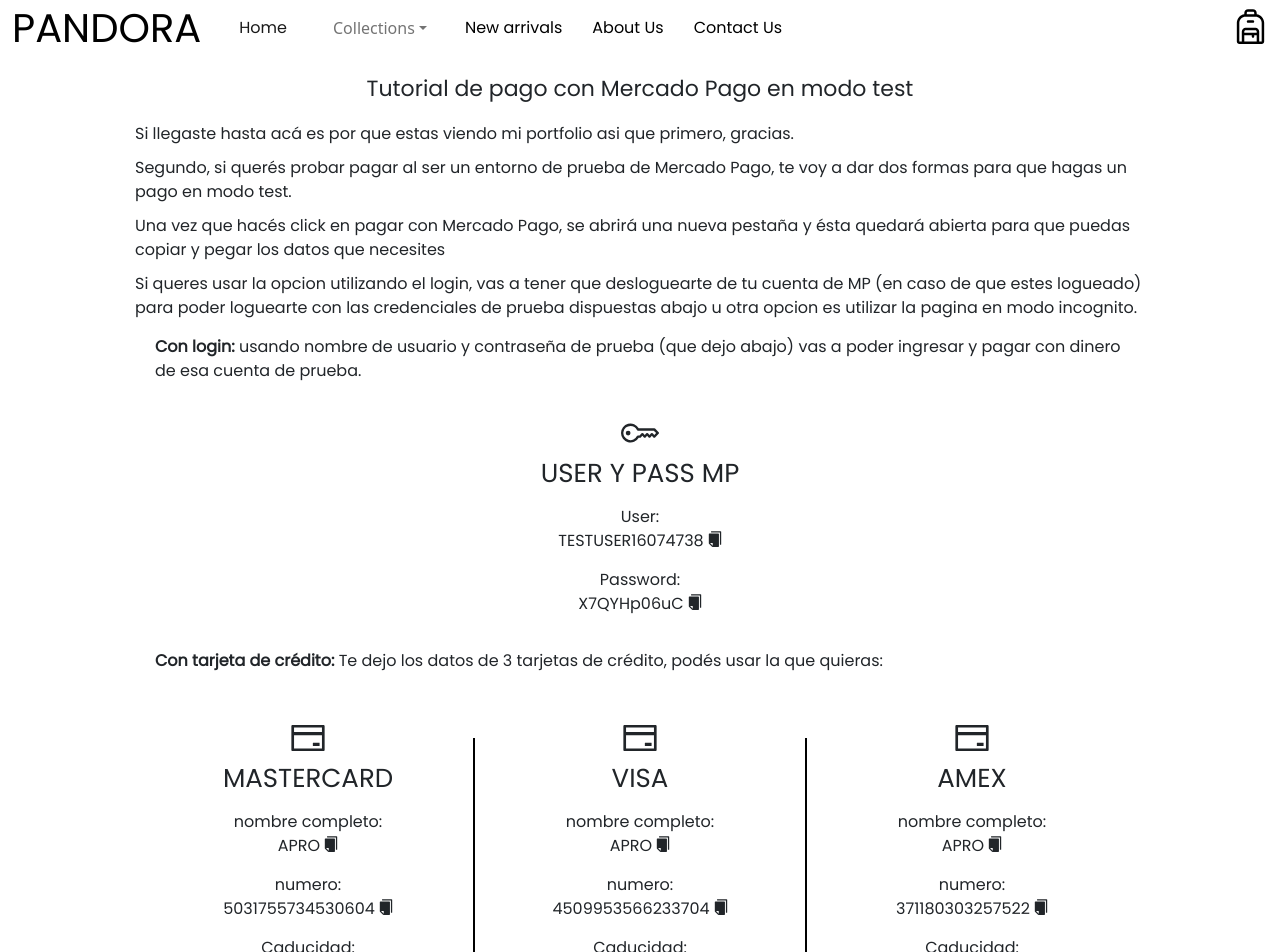
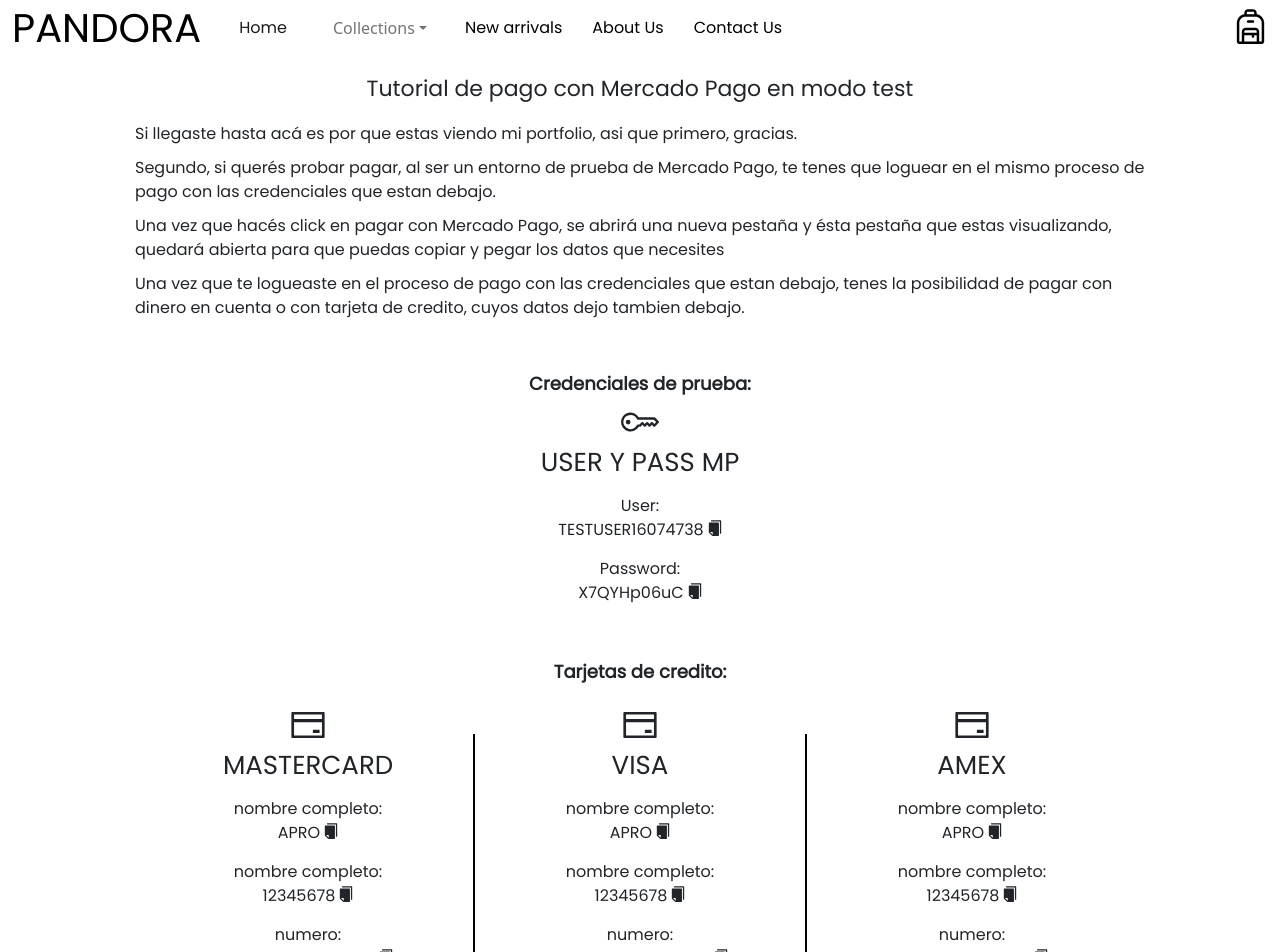
Before and after one commit to estebanaltamura/PreEntrega1-Altamura, a React (Create React App) app: page /mercadoPagoTutorial in a window 1280 px wide. Shown: the top 952 px of the page. Built offline with nearby package versions, Linux system fonts and the light colour scheme.

Commit message:
actualizacion

```diff
--- a/public/index.html
+++ b/public/index.html
@@ -7,6 +7,7 @@
     <meta name="theme-color" content="#000000" />
     <meta http-equiv="Permissions-Policy" content="interest-cohort=()">
     <title>React App</title>
+    <link rel="icon" href="./backPackCartIcon.svg" />
     <link rel="preconnect" href="https://fonts.googleapis.com">
     <link rel="preconnect" href="https://fonts.gstatic.com" crossorigin>
     <link href="https://fonts.googleapis.com/css2?family=Montserrat&family=Poppins&family=Roboto" rel="stylesheet">
--- a/src/pages/mercadoPagoTutorial/MercadoPagoTutorial.css
+++ b/src/pages/mercadoPagoTutorial/MercadoPagoTutorial.css
@@ -1,3 +1,13 @@
+
+p{
+  user-select: text;
+  cursor: text;
+}
+
+.copied{
+  color: rgb(223, 73, 46);
+}
+
 .mercadoPagoTutorialContainer{
   margin: 0 auto;
   padding: 76px 20px 0 20px;
@@ -20,16 +30,18 @@
   margin-top: 10px;
 }
 
-.optionsMessage1, .optionsMessage2{
-  margin-top: 15px;
-  padding-left: 20px;
+.message1, .message2{
+  margin-top: 50px;
+  font-size: 18px;
+  text-align: center;
+  font-weight: bold;
 }
 
 .creditCardGrid{
   display: grid;
   width: 210px;
   height: fit-content;
-  grid-template-rows: 362px 2px 362px 2px 362px;
+  grid-template-rows: 440px 2px 440px 2px 440px;
   grid-template-columns: 1fr;
   grid-template-areas: "mastercard" "linea1" "visa" "linea2" "amex";
   margin: 0 auto;
@@ -76,7 +88,7 @@
   grid-template-columns: 1fr;
   grid-template-rows: 40px 40px 33px 30px 33px 30px;
   grid-template-areas: "icon" "cardType" "byUserUserHeader" "byIUserUserInfo" "byUserPassHeader" "byUserPassInfo";
-  margin: 30px auto 30px;
+  margin: 5px auto 30px;
   grid-area: user;
 }
 
@@ -114,10 +126,10 @@
 .mastercardContainer, .visaContainer, .amexContainer{
   display: grid;
   width: 100%;
-  height: 332px;
+  height: 440px;
   grid-template-columns: 1fr;
-  grid-template-rows: 40px 40px 33px 30px 33px 30px 33px 30px 33px 30px;
-  grid-template-areas: "icon" "cardType" "byCardNameHeader" "byCardNameInfo" "byCardNumberHeader" "byCardNumberInfo" "byCardCaducidadHeader" "byCardCaducidadInfo" "byCardCodigoHeader" "byCardCodigoInfo";
+  grid-template-rows: 40px 40px 33px 30px 33px 30px 33px 30px 33px 30px 33px 30px;
+  grid-template-areas: "icon" "cardType" "byCardNameHeader" "byCardNameInfo" "byCardDocumentoHeader" "byCardDocumentoInfo" "byCardNumberHeader" "byCardNumberInfo" "byCardCaducidadHeader" "byCardCaducidadInfo" "byCardCodigoHeader" "byCardCodigoInfo";
   margin: 15px auto 15px;
 }
 
@@ -151,6 +163,17 @@
 .byCardNameInfo{
   margin: auto;
   grid-area: byCardNameInfo;
+}
+
+.byCardDocumentoHeader{
+  margin: auto auto 0 auto;
+  height: 21px;
+  grid-area: byCardDocumentoHeader;
+}
+
+.byCardDocumentoInfo{
+  margin: auto;
+  grid-area: byCardDocumentoInfo;
 }
 
 .byCardNumberHeader{
@@ -224,8 +247,8 @@
     display: grid;
     width: fit-content;
     height: fit-content;
-    margin: 30px auto 30px auto;
-    grid-template-rows: 350px;
+    margin: 5px auto 30px auto;
+    grid-template-rows: 440px;
     grid-template-columns: 330px 2px 330px 2px 330px;
     grid-template-areas: "mastercard linea1 visa linea2 amex";
   }
--- a/src/pages/mercadoPagoTutorial/MercadoPagoTutorial.js
+++ b/src/pages/mercadoPagoTutorial/MercadoPagoTutorial.js
@@ -18,6 +18,14 @@ export const MercadoPagoTutorial = ()=>{
 
 
 
+  const copyButtonClickHandler = (event)=>{
+    event.target.classList.add('copied')
+    const timeOut = setTimeout(()=>{
+      event.target.classList.remove('copied')
+      clearTimeout(timeOut)
+    }, 1000)
+  }
+
   const MPButtonOnclickHandler = async ()=>{
     setMPButtonText('REDIRECTING...')
     const urlToRedirect = await getUrl(cartItems);
@@ -28,20 +36,18 @@ export const MercadoPagoTutorial = ()=>{
     else{
       setMPButtonText('CONTINUE TO CHECKOUT')
     }
-
   }
 
 
   return(
     <main className="mercadoPagoTutorialContainer">
       <h2 className="tituloMercadoPagoTutorial">Tutorial de pago con Mercado Pago en modo test</h2>
-      <p className="parrafo1">Si llegaste hasta acá es por que estas viendo mi portfolio asi que primero, gracias.</p>
-      <p className="parrafo2">Segundo, si querés probar pagar al ser un entorno de prueba de Mercado Pago, te voy a dar dos formas para que hagas un pago en modo test.</p>
-      <p className="parrafo3">Una vez que hacés click en pagar con Mercado Pago, se abrirá una nueva pestaña y ésta quedará abierta para que puedas copiar y pegar los datos que necesites</p>
-      <p className="parrafo4">Si queres usar la opcion utilizando el login, vas a tener que desloguearte de tu cuenta de MP (en caso de que estes logueado) para poder loguearte con las credenciales de prueba dispuestas abajo u otra opcion es utilizar la pagina en modo incognito.</p>
-      <p className="optionsMessage1"><b>Con login:</b> usando nombre de usuario y contraseña de prueba (que dejo abajo) vas a poder ingresar y pagar con dinero de esa cuenta de prueba.</p>
+      <p className="parrafo1">Si llegaste hasta acá es por que estas viendo mi portfolio, asi que primero, gracias.</p>
+      <p className="parrafo2">Segundo, si querés probar pagar, al ser un entorno de prueba de Mercado Pago, te tenes que loguear en el mismo proceso de pago con las credenciales que estan debajo.</p>
+      <p className="parrafo3">Una vez que hacés click en pagar con Mercado Pago, se abrirá una nueva pestaña y ésta pestaña que estas visualizando, quedará abierta para que puedas copiar y pegar los datos que necesites</p>
+      <p className="parrafo4">Una vez que te logueaste en el proceso de pago con las credenciales que estan debajo, tenes la posibilidad de pagar con dinero en cuenta o con tarjeta de credito, cuyos datos dejo tambien debajo.</p>
 
-
+      <p className="message1">Credenciales de prueba:</p>
 
       <div className="byUserMP">
           <BsKey className="cardIcon" />
@@ -49,20 +55,20 @@ export const MercadoPagoTutorial = ()=>{
           <p className="byUserUserHeader">User:</p>
           <p className="byUserUserInfo">
             TESTUSER16074738
-            <CopyToClipboard text="TESTUSER16074738">
-              <AiFillCopy className="copyIcon" />
+            <CopyToClipboard text="TESTUSER16074738" >
+              <AiFillCopy className="copyIcon" onClick={copyButtonClickHandler}/>
             </CopyToClipboard>
           </p>
           <p className="byUserPassHeader">Password:</p>
           <p className="byUserPassInfo">
             X7QYHp06uC
-            <CopyToClipboard text="X7QYHp06uC">
-              <AiFillCopy className="copyIcon" />
+            <CopyToClipboard text="X7QYHp06uC" >
+              <AiFillCopy className="copyIcon" onClick={copyButtonClickHandler}/>
             </CopyToClipboard>
           </p>
         </div>
 
-        <p className="optionsMessage2"><b>Con tarjeta de crédito:</b> Te dejo los datos de 3 tarjetas de crédito, podés usar la que quieras:</p>
+        <p className="message2">Tarjetas de credito:</p>
 
         <div className="creditCardGrid">
           <div className="mastercardContainer">
@@ -72,7 +78,14 @@ export const MercadoPagoTutorial = ()=>{
             <p className="byCardNameInfo">
               APRO
               <CopyToClipboard text="APRO">
-                <AiFillCopy className="copyIcon" />
+                <AiFillCopy className="copyIcon" onClick={copyButtonClickHandler}/>
+              </CopyToClipboard>
+            </p>
+            <p className="byCardDocumentoHeader">nombre completo:</p>
+            <p className="byCardDocumentoInfo">
+              12345678
+              <CopyToClipboard text="12345678">
+                <AiFillCopy className="copyIcon" onClick={copyButtonClickHandler}/>
               </CopyToClipboard>
             </p>
 
@@ -80,7 +93,7 @@ export const MercadoPagoTutorial = ()=>{
             <p className="byCardNumberInfo">
               5031755734530604
               <CopyToClipboard text="5031755734530604">
-                <AiFillCopy className="copyIcon" />
+                <AiFillCopy className="copyIcon" onClick={copyButtonClickHandler}/>
               </CopyToClipboard>
             </p>
 
@@ -88,7 +101,7 @@ export const MercadoPagoTutorial = ()=>{
             <p className="byCardCaducidadInfo">
               11/25
               <CopyToClipboard text="11/25">
-                <AiFillCopy className="copyIcon" />
+                <AiFillCopy className="copyIcon" onClick={copyButtonClickHandler}/>
               </CopyToClipboard>
             </p>
 
@@ -96,7 +109,7 @@ export const MercadoPagoTutorial = ()=>{
             <p className="byCardCodigoInfo">
               123
               <CopyToClipboard text="123">
-                <AiFillCopy className="copyIcon" />
+                <AiFillCopy className="copyIcon" onClick={copyButtonClickHandler}/>
               </CopyToClipboard>
             </p>
           </div>
@@ -110,7 +123,14 @@ export const MercadoPagoTutorial = ()=>{
             <p className="byCardNameInfo">
               APRO
               <CopyToClipboard text="APRO">
-                <AiFillCopy className="copyIcon" />
+                <AiFillCopy className="copyIcon" onClick={copyButtonClickHandler} />
+              </CopyToClipboard>
+            </p>
+            <p className="byCardDocumentoHeader">nombre completo:</p>
+            <p className="byCardDocumentoInfo">
+              12345678
+              <CopyToClipboard text="12345678">
+                <AiFillCopy className="copyIcon" onClick={copyButtonClickHandler} />
               </CopyToClipboard>
             </p>
 
@@ -118,7 +138,7 @@ export const MercadoPagoTutorial = ()=>{
             <p className="byCardNumberInfo">
               4509953566233704
               <CopyToClipboard text="4509953566233704">
-                <AiFillCopy className="copyIcon" />
+                <AiFillCopy className="copyIcon" onClick={copyButtonClickHandler} />
               </CopyToClipboard>
             </p>
 
@@ -126,7 +146,7 @@ export const MercadoPagoTutorial = ()=>{
             <p className="byCardCaducidadInfo">
               11/25
               <CopyToClipboard text="11/25">
-                <AiFillCopy className="copyIcon" />
+                <AiFillCopy className="copyIcon" onClick={copyButtonClickHandler} />
               </CopyToClipboard>
             </p>
 
@@ -134,7 +154,7 @@ export const MercadoPagoTutorial = ()=>{
             <p className="byCardCodigoInfo">
               123
               <CopyToClipboard text="123">
-                <AiFillCopy className="copyIcon" />
+                <AiFillCopy className="copyIcon" onClick={copyButtonClickHandler} />
               </CopyToClipboard>
             </p>
           </div>
@@ -148,7 +168,15 @@ export const MercadoPagoTutorial = ()=>{
             <p className="byCardNameInfo">
               APRO
               <CopyToClipboard text="APRO">
-                <AiFillCopy className="copyIcon" />
+                <AiFillCopy className="copyIcon" onClick={copyButtonClickHandler} />
+              </CopyToClipboard>
+            </p>
+
+            <p className="byCardDocumentoHeader">nombre completo:</p>
+            <p className="byCardDocumentoInfo">
+              12345678
+              <CopyToClipboard text="12345678">
+                <AiFillCopy className="copyIcon" onClick={copyButtonClickHandler} />
               </CopyToClipboard>
             </p>
 
@@ -156,7 +184,7 @@ export const MercadoPagoTutorial = ()=>{
             <p className="byCardNumberInfo">
               371180303257522
               <CopyToClipboard text="371180303257522">
-                <AiFillCopy className="copyIcon" />
+                <AiFillCopy className="copyIcon" onClick={copyButtonClickHandler} />
               </CopyToClipboard>
             </p>
 
@@ -164,7 +192,7 @@ export const MercadoPagoTutorial = ()=>{
             <p className="byCardCaducidadInfo">
               11/25
               <CopyToClipboard text="11/25">
-                <AiFillCopy className="copyIcon" />
+                <AiFillCopy className="copyIcon" onClick={copyButtonClickHandler} />
               </CopyToClipboard>
             </p>
 
@@ -172,7 +200,7 @@ export const MercadoPagoTutorial = ()=>{
             <p className="byCardCodigoInfo">
               1234
               <CopyToClipboard text="1234">
-                <AiFillCopy className="copyIcon" />
+                <AiFillCopy className="copyIcon" onClick={copyButtonClickHandler} />
               </CopyToClipboard>
             </p>
           </div>
```
Also changed, not shown: public/backPackCartIcon.svg (added).
